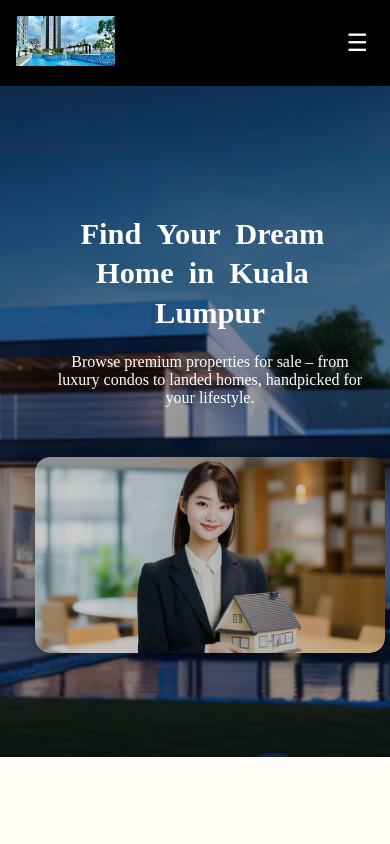
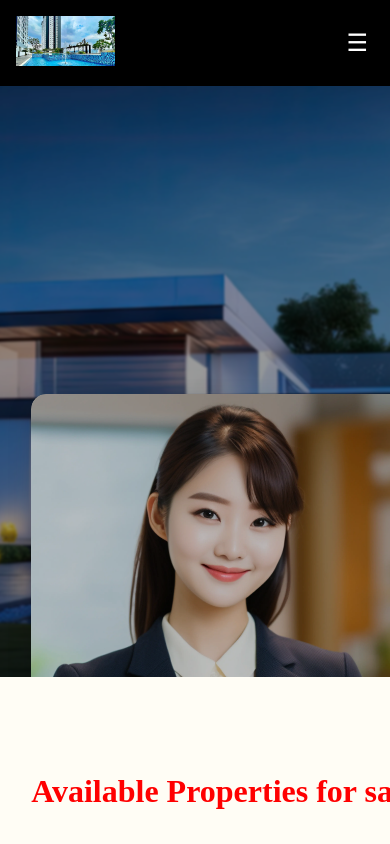
Before and after one commit to RSBusinessTech/vyenpropertyadvisor-ui, an Angular app: page /buy in a window 390 px wide. Shown: the top 844 px of the page. Built offline with nearby package versions, Linux system fonts and the light colour scheme; no server answers.

Commit message:
fixing shrinking, making same as rent

```diff
--- a/src/app/features/buy/components/buy/buy.component.css
+++ b/src/app/features/buy/components/buy/buy.component.css
@@ -42,7 +42,7 @@
 
 .buy-hero-container {
   display: flex;
-  max-width: 1200px;
+  max-width: 1100px;
   margin: 0 auto;
   gap: 50px;
   flex-wrap: wrap-reverse;
@@ -226,6 +226,7 @@
   padding: 80px 10%;
   text-align: center;
   background: linear-gradient(135deg, #f1f4f8, #d9e9f7);
+  min-height: 400px;
 }
 
 .why-rent h2 {
@@ -316,99 +317,7 @@
   100% { transform: translateX(-100%); }
 }
 
-/* === Responsive === */
-
-/* Small devices (phones, up to 480px) */
-@media (max-width: 480px) {
-  .buy-hero {
-    min-height: 70vh;
-    padding: 40px 15px;
-  }
-
-  .buy-hero-container {
-    flex-direction: column;
-    gap: 30px;
-  }
-
-  .buy-hero-text {
-    text-align: center;
-    flex: 1 1 100%;
-    min-width: auto;
-  }
-
-  .buy-hero-text h1 {
-    font-size: 1.8rem;
-    line-height: 1.3;
-  }
-
-  .buy-hero-text p {
-    font-size: 1rem;
-  }
-
-  .buy-hero-image {
-    flex: 1 1 100%;
-    min-width: auto;
-    max-height: 300px;
-  }
-
-  .buy-hero-image img {
-    height: 100%;
-  }
-
-  .hero-cta {
-    padding: 12px 25px;
-    font-size: 1rem;
-  }
-}
-
-/* Medium devices (481px - 768px) */
-@media (min-width: 481px) and (max-width: 768px) {
-  .buy-hero {
-    min-height: 70vh;
-    padding: 40px 15px;
-  }
-
-  .buy-hero-container {
-    flex-direction: column;
-    gap: 40px;
-  }
-
-  .buy-hero-text {
-    text-align: center;
-  }
-
-  .buy-hero-text h1 {
-    font-size: 2.2rem;
-  }
-
-  .buy-hero-text p {
-    font-size: 1.05rem;
-  }
-
-  .buy-hero-image {
-    max-height: 350px;
-  }
-}
-
-/* Large devices (769px and up) */
-@media (min-width: 769px) {
-  .buy-hero-text h1 {
-    font-size: 2.8rem;
-  }
-
-  .buy-hero-text p {
-    font-size: 1.1rem;
-  }
-
-  .hero-cta {
-    padding: 14px 30px;
-    font-size: 1rem;
-  }
-}
-
-/* Fixing Shrinking issue in Mobile view */
-
-/* === Mobile Stability Fix for Buy Page === */
+/* === Responsive (Unified Rent-style Mobile Rules) === */
 @media (max-width: 768px) {
   html, body {
     width: 100%;
@@ -419,16 +328,22 @@
     scroll-behavior: smooth;
   }
 
-  /* Prevent hero section from collapsing or shrinking on zoom-out */
-  .buy-hero {
+  .buy-hero,
+  .featured-rentals,
+  .why-rent,
+  .cta-section {
     width: 100%;
-    min-height: 70vh;
-    background-size: cover;
-    background-position: center;
     overflow-x: hidden;
   }
 
-  /* Keep hero content centered and readable */
+  .buy-hero {
+    height: 70vh;
+    min-height: 420px;
+    background-position: center;
+    background-size: cover;
+    padding: 0 8%;
+  }
+
   .buy-hero-container {
     flex-direction: column;
     align-items: center;
@@ -436,38 +351,24 @@
     text-align: center;
     gap: 25px;
     width: 100%;
-    margin: 0 auto;
-    padding: 20px;
   }
 
   .buy-hero-text {
-    max-width: 90%;
-    margin: 0 auto;
+    text-align: center;
+    max-width: 700px;
   }
 
   .buy-hero-text h1 {
-    font-size: 1.9rem;
-    line-height: 1.3;
+    font-size: 2rem;
   }
 
   .buy-hero-text p {
-    font-size: 1rem;
+    font-size: 1.1rem;
   }
 
   .buy-hero-image {
     width: 100%;
     max-width: 400px;
-    height: auto;
-    overflow: hidden;
-  }
-
-  /* Ensure featured and other sections don’t overflow or shrink */
-  .featured-rentals,
-  .why-rent,
-  .cta-section {
-    width: 100%;
-    overflow-x: hidden;
-    min-height: 400px;
   }
 
   .rent-grid {
@@ -479,4 +380,14 @@
     width: 90%;
     max-width: 350px;
   }
+
+  .rent-card-actions {
+    flex-direction: row;
+    justify-content: space-between;
+  }
+
+  .whatsapp-btn img {
+    width: 26px;
+    height: 26px;
+  }
 }
```
